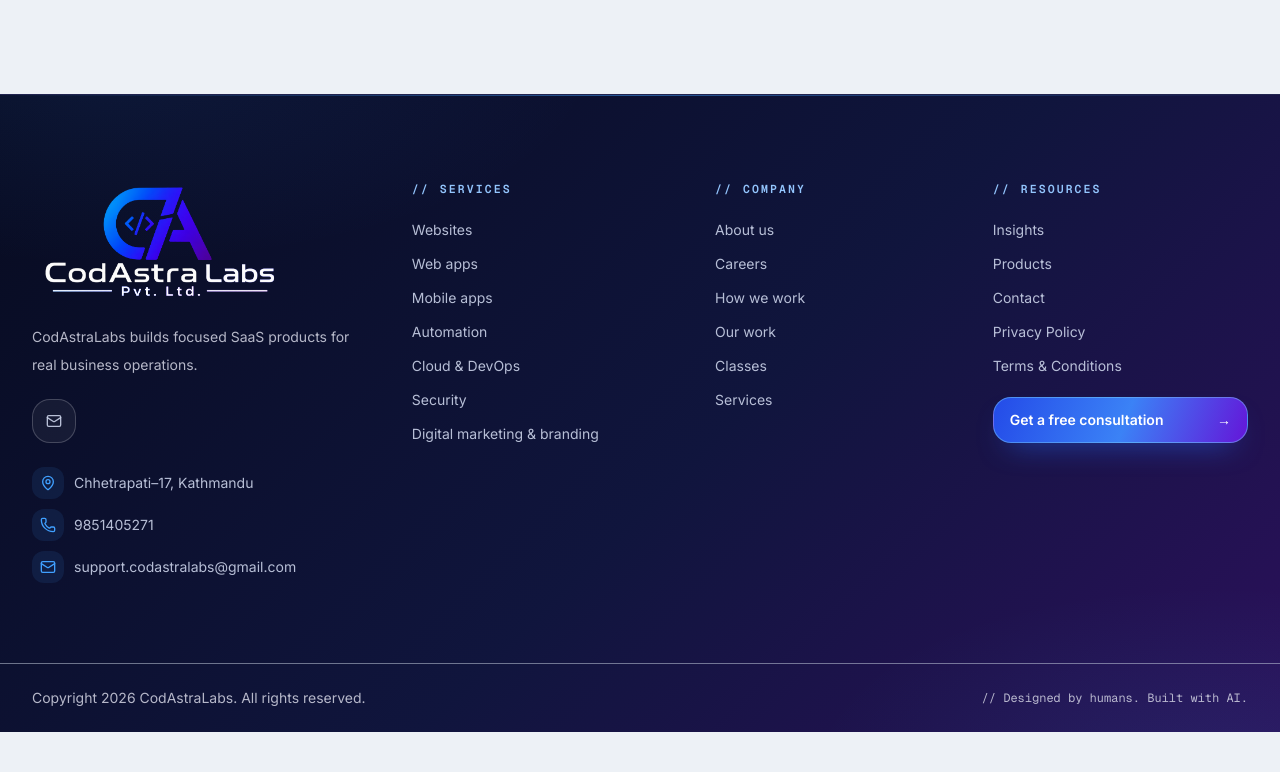
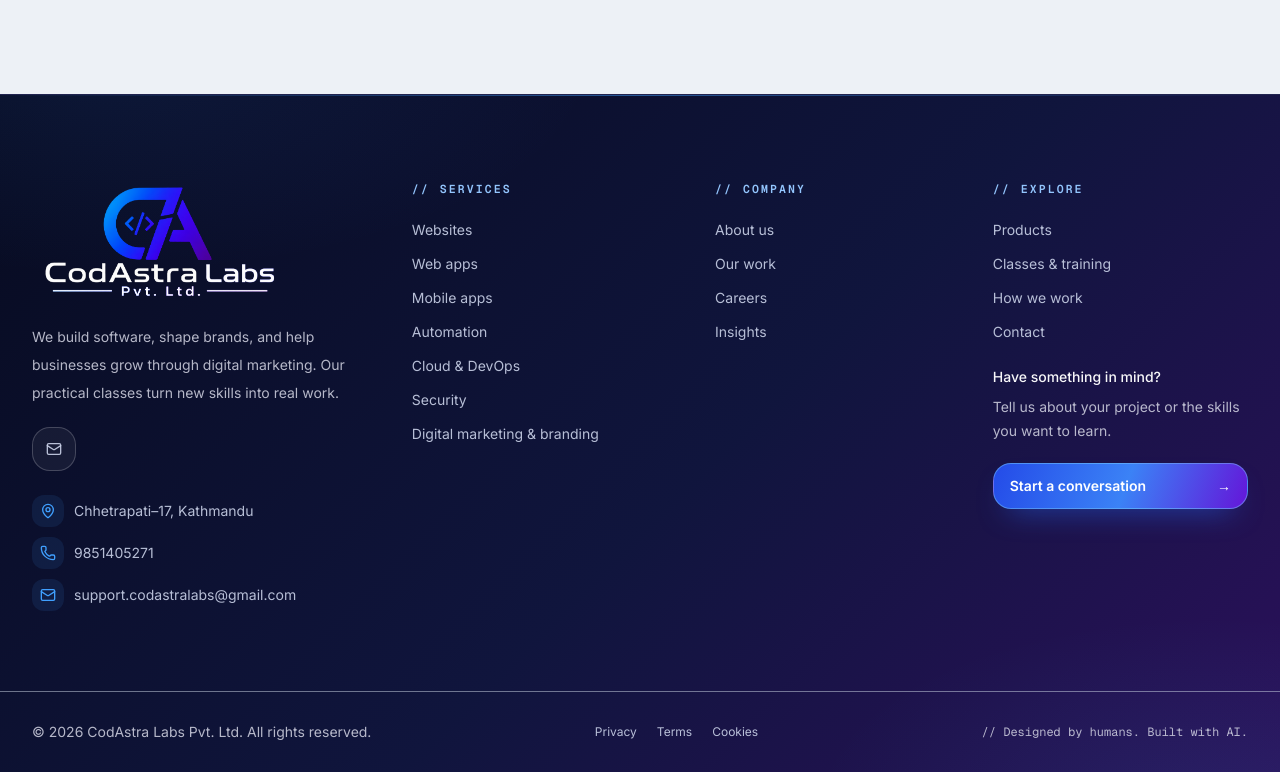
Before and after one commit to ashim03/Company_website, a Next.js app: page /work in a window 1280 px wide. Shown: the part 1634-2406 px from the top of the page. Before the commit the page ends 2366 px from the top, so only its background shows below. Built offline with nearby package versions, Linux system fonts and the light colour scheme; no server answers; the database is empty.

Commit message:
Refine footer copy and links and make login audit repeatable

```diff
--- a/components/site/footer.tsx
+++ b/components/site/footer.tsx
@@ -19,18 +19,15 @@
   const social = settings.social;
   const companyLinks = [
     { label: "About us", url: "/company" },
+    { label: "Our work", url: "/work" },
     { label: "Careers", url: "/careers" },
-    { label: "How we work", url: "/process" },
-    { label: "Our work", url: "/work" },
-    { label: "Classes", url: "/classes" },
-    { label: "Services", url: "/services" },
+    { label: "Insights", url: "/insights" },
   ];
   const resourceLinks = [
-    { label: "Insights", url: "/insights" },
     { label: "Products", url: "/products" },
+    { label: "Classes & training", url: "/classes" },
+    { label: "How we work", url: "/process" },
     { label: "Contact", url: "/contact" },
-    { label: "Privacy Policy", url: "/privacy" },
-    { label: "Terms & Conditions", url: "/terms" },
   ];
 
   return (
@@ -114,7 +111,7 @@
           </ul>
         </FooterColumn>
 
-        <FooterColumn title="Resources">
+        <FooterColumn title="Explore">
           <ul className="grid grid-cols-1 gap-2.5">
             {resourceLinks.map((l) => (
               <li key={l.url}>
@@ -127,11 +124,13 @@
               </li>
             ))}
           </ul>
+          <p className="mt-6 text-sm font-medium text-foreground">Have something in mind?</p>
+          <p className="mt-2 text-sm leading-6 text-muted-foreground">Tell us about your project or the skills you want to learn.</p>
           <Link
             href="/contact"
             className="footer-consultation group mt-5 flex items-center justify-between rounded-xl px-4 py-3 text-sm font-semibold transition-[transform,box-shadow,background] hover:-translate-y-0.5"
           >
-            <span>Get a free consultation</span>
+            <span>Start a conversation</span>
             <span className="text-primary transition-transform group-hover:translate-x-0.5">
               →
             </span>
@@ -142,6 +141,7 @@
       <div className="relative border-t border-border/50">
         <Container className="flex flex-col items-start justify-between gap-3 py-6 text-sm text-muted-foreground md:flex-row md:items-center">
           <p>{settings.footer.copyright}</p>
+          <nav aria-label="Legal" className="flex flex-wrap gap-x-5 gap-y-2 text-xs"><Link href="/privacy" className="py-2 hover:text-foreground">Privacy</Link><Link href="/terms" className="py-2 hover:text-foreground">Terms</Link><Link href="/cookies" className="py-2 hover:text-foreground">Cookies</Link></nav>
           <p className="font-mono text-xs text-muted-foreground">
             {"// Designed by humans. Built with AI."}
           </p>
--- a/lib/default-content.ts
+++ b/lib/default-content.ts
@@ -52,8 +52,8 @@
   },
   footer: {
     about:
-      "CodAstraLabs builds focused SaaS products for real business operations.",
-    copyright: "Copyright 2026 CodAstraLabs. All rights reserved.",
+      "We build software, shape brands, and help businesses grow through digital marketing. Our practical classes turn new skills into real work.",
+    copyright: "© 2026 CodAstra Labs Pvt. Ltd. All rights reserved.",
   },
   design: {
     primary: "#2563eb",
--- /dev/null
+++ b/scripts/update-footer-copy.cjs
@@ -0,0 +1,12 @@
+/* eslint-disable @typescript-eslint/no-require-imports -- Requested targeted CMS update. */
+require('dotenv').config();
+const {chromium}=require(process.env.PLAYWRIGHT_MODULE || 'playwright');
+const base=process.env.TEST_BASE_URL || 'https://www.codastralabs.com.np';
+const about='We build software, shape brands, and help businesses grow through digital marketing. Our practical classes turn new skills into real work.';
+(async()=>{const b=await chromium.launch({channel:'chrome'});const p=await b.newPage();try{
+ await p.goto(base+'/admin/login');await p.getByLabel('Email',{exact:true}).fill(process.env.SEED_ADMIN_EMAIL);await p.getByLabel('Password',{exact:true}).fill(process.env.SEED_ADMIN_PASSWORD);await p.getByRole('button',{name:'Sign in',exact:true}).click();await p.waitForURL('**/admin',{timeout:60000});await p.goto(base+'/admin/settings');
+ await p.locator('[name="footer_about"]').fill(about);await p.locator('[name="footer_copyright"]').fill('© 2026 CodAstra Labs Pvt. Ltd. All rights reserved.');
+ const response=p.waitForResponse(r=>r.request().method()==='POST');await p.getByRole('button',{name:'Save settings',exact:true}).click();await response;await p.goto(base+'/admin/settings');
+ if(await p.locator('[name="footer_about"]').inputValue()!==about)throw new Error('Footer copy did not persist.');
+ await p.goto(base+'/',{waitUntil:'domcontentloaded'});await p.locator('footer').getByText(about,{exact:true}).waitFor();console.log('Footer copy saved in CMS and verified publicly.');
+}finally{await b.close();}})().catch(e=>{console.error(e.message);process.exitCode=1;});
--- a/scripts/verify-login.cjs
+++ b/scripts/verify-login.cjs
@@ -12,8 +12,20 @@
   await page.goto(base+'/admin/login');
   assert.equal(await page.getByLabel('Email',{exact:true}).inputValue(),'');assert.equal(await page.getByLabel('Password',{exact:true}).inputValue(),'');
   await page.getByRole('button',{name:'Show password',exact:true}).click();assert.equal(await page.getByLabel('Password',{exact:true}).getAttribute('type'),'text');await page.getByRole('button',{name:'Hide password',exact:true}).click();
+  // Start with a successful login so previous manual/audit failures on this IP
+  // cannot change the expected five-attempt boundary.
+  await fill(process.env.SEED_ADMIN_EMAIL,process.env.SEED_ADMIN_PASSWORD);await submit();
+  await page.waitForFunction(()=>location.pathname==='/admin'||document.querySelector('[role=alert]'));
+  if(new URL(page.url()).pathname!=='/admin'){
+   await page.getByRole('button',{name:'Sign in',exact:true}).waitFor({timeout:70000});
+   await fill(process.env.SEED_ADMIN_EMAIL,process.env.SEED_ADMIN_PASSWORD);await submit();
+  }
+  await page.waitForURL('**/admin',{timeout:60000});
+  await page.getByRole('button',{name:'Sign out',exact:true}).click();await page.waitForURL('**/admin/login');
+  console.log('Existing failure history reset by successful sign-in.');
   for(let i=1;i<=5;i++){
    await fill(wrongEmail,'intentionally-incorrect');await submit();
+   console.log('Submitted failed attempt',i);
    if(i<5){await page.getByText('Invalid email or password.',{exact:true}).waitFor();await page.waitForFunction(()=>!document.querySelector('button[type=submit]').disabled);}
   }
   await page.getByText(/Too many failed attempts\. Try again in/).waitFor();assert(await page.locator('button[type="submit"]').isDisabled());console.log('Empty fields, password eye toggle, and fifth-failure cooldown passed.');
@@ -22,5 +34,5 @@
   await fill(wrongEmail,'intentionally-incorrect');await submit();await page.getByText(/Too many failed attempts\. Try again in/).waitFor();console.log('Next wrong password starts another one-minute cooldown.');
   await page.getByRole('button',{name:'Sign in',exact:true}).waitFor({timeout:70000});
   await fill(process.env.SEED_ADMIN_EMAIL,process.env.SEED_ADMIN_PASSWORD);await submit();await page.waitForURL('**/admin',{timeout:60000});console.log('Correct login succeeds after cooldown and resets failures.');
- }finally{await browser.close();}
+ }catch(error){console.error('Login state:',await page.locator('[role=alert]').allTextContents(),await page.locator('button[type="submit"]').allTextContents());throw error;}finally{await browser.close();}
 })().catch(e=>{console.error(e.message);process.exitCode=1;});
```
